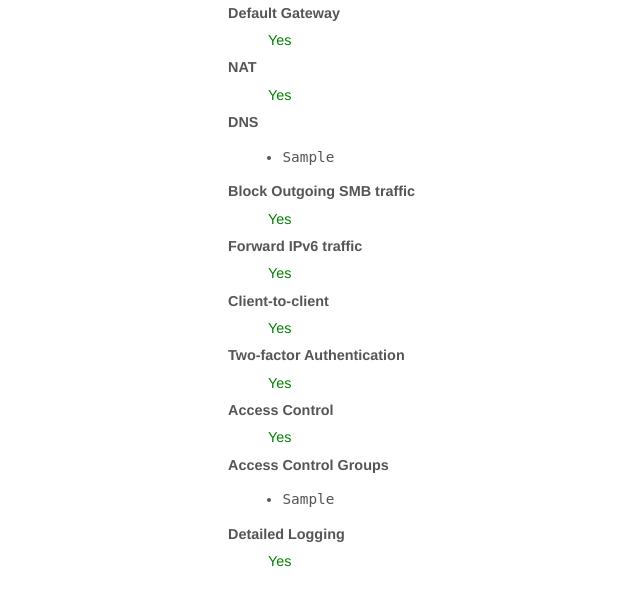
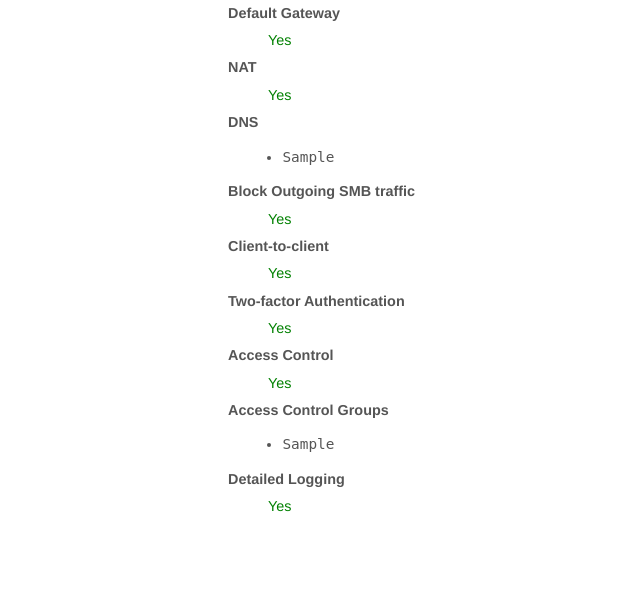
Before and after one commit to eduvpn/vpn-admin-portal, a PHP site: template views/vpnInfo.twig in a window 1280 px wide. Shown: the part 352-960 px from the top of the page, without its empty margins (16-656 px from the left). After the commit the page ends 864 px from the top, so only its background shows below. Run offline with PHP 8.4, Linux system fonts and the light colour scheme; the template is opened without the code that fills it: most values are stand-ins (such as "Sample title", 1, 10 or a date in 2020); some libraries are stand-ins or nearby versions.

Commit message:
remove forwarding ipv6 traffic info

```diff
--- a/views/vpnInfo.twig
+++ b/views/vpnInfo.twig
@@ -88,14 +88,14 @@
                 {% endif %}
             </dd>
 
-            <dt>Forward IPv6 traffic</dt>
-            <dd>
-                {% if pool.forward6 %}
-                    <span class="success">Yes</span>
-                {% else %}
-                    <span class="error">No</span>
-                {% endif %}
-            </dd>
+<!--            <dt>Forward IPv6 traffic</dt>-->
+<!--            <dd>-->
+<!--                {% if pool.forward6 %}-->
+<!--                    <span class="success">Yes</span>-->
+<!--                {% else %}-->
+<!--                    <span class="error">No</span>-->
+<!--                {% endif %}-->
+<!--            </dd>-->
 
             <dt>Client-to-client</dt>
             <dd>
```
